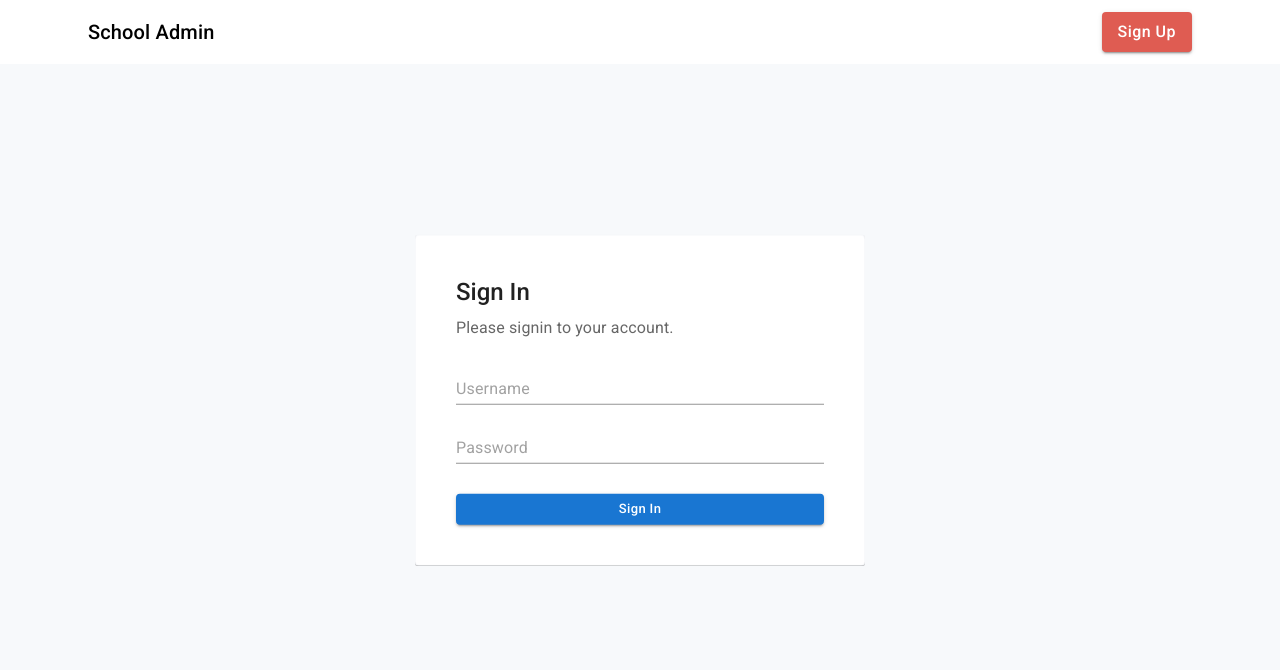
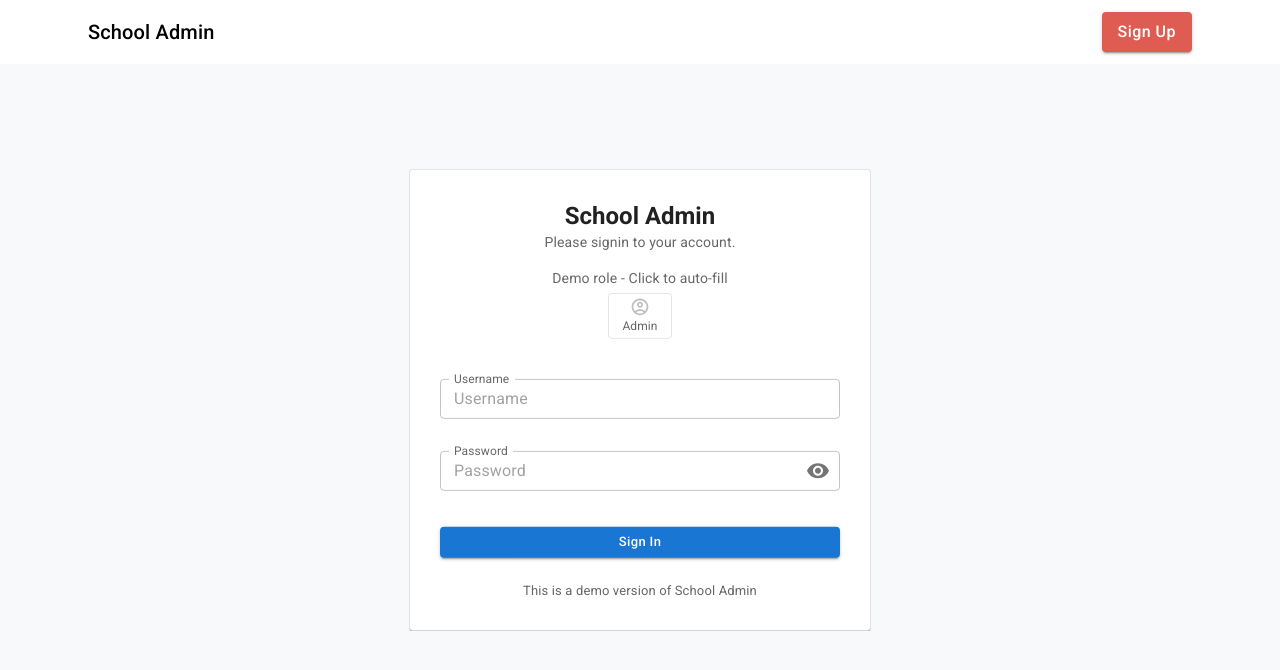
Before and after one commit to buddhagrg/school-admin-frontend, a React (Vite) app: page /auth/login in a window 1280 px wide. Shown: the top 670 px of the page. Built offline with nearby package versions, Linux system fonts and the light colour scheme; no server answers.

Commit message:
add demo admin role for easy login

```diff
--- /dev/null
+++ b/src/app/auth/pages/login/demo-roles.tsx
@@ -0,0 +1,36 @@
+import React from 'react';
+import { AccountCircleOutlined } from '@mui/icons-material';
+import { Box, Button, Typography } from '@mui/material';
+
+type DemoRolesProps = {
+  onClick: () => void;
+};
+export const DemoRoles: React.FC<DemoRolesProps> = ({ onClick }) => {
+  return (
+    <Box
+      sx={{ display: 'flex', flexDirection: 'column', alignItems: 'center', textAlign: 'center' }}
+    >
+      <Typography gutterBottom variant='body2' color='text.secondary'>
+        Demo role - Click to auto-fill
+      </Typography>
+      <Button
+        size='small'
+        variant='outlined'
+        sx={{
+          display: 'flex',
+          flexDirection: 'column',
+          alignItems: 'center',
+          justifyContent: 'center',
+          textAlign: 'center',
+          borderColor: '#e4e4e7'
+        }}
+        onClick={onClick}
+      >
+        <AccountCircleOutlined fontSize='small' color='disabled' />
+        <Typography color='text.secondary' sx={{ fontSize: '12px' }}>
+          Admin
+        </Typography>
+      </Button>
+    </Box>
+  );
+};
--- a/src/app/auth/pages/login/login-form.tsx
+++ b/src/app/auth/pages/login/login-form.tsx
@@ -1,48 +1,78 @@
-import { FC } from 'react';
-import { Button, Stack, TextField } from '@mui/material';
+import { FC, useState } from 'react';
+import {
+  Button,
+  FormControl,
+  FormHelperText,
+  IconButton,
+  InputAdornment,
+  InputLabel,
+  OutlinedInput,
+  Stack,
+  TextField
+} from '@mui/material';
 import { UseFormReturn } from 'react-hook-form';
 import { LoginRequest } from '../../types';
+import { ApiError } from '@/components/errors';
+import { Visibility, VisibilityOff } from '@mui/icons-material';
 
 type LoginFormProps = {
   onSubmit: () => void;
   methods: UseFormReturn<LoginRequest>;
   isFetching: boolean;
+  apiErrors: string[];
 };
 
-export const LoginForm: FC<LoginFormProps> = ({ onSubmit, methods, isFetching }) => {
+export const LoginForm: FC<LoginFormProps> = ({ onSubmit, methods, isFetching, apiErrors }) => {
   const {
     register,
     formState: { errors }
   } = methods;
+  const [showPassword, setShowPassword] = useState<boolean>(false);
+  const togglePasswordVisibility = () => {
+    setShowPassword(!showPassword);
+  };
 
   return (
     <form onSubmit={onSubmit}>
-      <div>
+      <FormControl fullWidth size='small' sx={{ mt: 3 }} variant='outlined'>
         <TextField
-          variant='standard'
+          variant='outlined'
           size='small'
+          label='Username'
           type='text'
           placeholder='Username'
-          sx={{ margin: '30px 0' }}
           fullWidth
+          slotProps={{ inputLabel: { shrink: true } }}
           {...register('username')}
           error={!!errors.username}
           helperText={errors.username?.message}
         />
-      </div>
-      <div>
-        <TextField
-          variant='standard'
-          size='small'
-          type='password'
+      </FormControl>
+
+      <FormControl fullWidth size='small' sx={{ my: 4 }} variant='outlined'>
+        <InputLabel shrink>Password</InputLabel>
+        <OutlinedInput
+          type={showPassword ? 'text' : 'password'}
+          label='Password'
           placeholder='Password'
-          sx={{ marginBottom: '30px' }}
-          fullWidth
           {...register('password')}
           error={!!errors.password}
-          helperText={errors.password?.message}
+          notched
+          endAdornment={
+            <InputAdornment position='end'>
+              <IconButton
+                aria-label={showPassword ? 'hide the password' : 'display the password'}
+                onClick={togglePasswordVisibility}
+                edge='end'
+              >
+                {showPassword ? <VisibilityOff /> : <Visibility />}
+              </IconButton>
+            </InputAdornment>
+          }
         />
-      </div>
+        <FormHelperText error>{errors?.password?.message}</FormHelperText>
+      </FormControl>
+      <ApiError messages={apiErrors} />
       <Stack>
         <Button
           loading={isFetching}
--- a/src/app/auth/pages/login/login.tsx
+++ b/src/app/auth/pages/login/login.tsx
@@ -11,18 +11,22 @@ import { Link } from 'react-router-dom';
 import { LoginRequest, LoginSchema } from '../../types';
 import { LoginForm } from './login-form';
 import { formatApiError } from '@/utils/helpers/format-api-error';
-import { ApiError } from '@/components/errors';
 import { HomeBar } from '@/components/home-bar';
 import { useLoginMutation } from '../../auth-api';
 import { setUser } from '../../auth-slice';
+import { DemoRoles } from './demo-roles';
 
 export const Login = () => {
   const navigate = useNavigate();
   const dispatch = useDispatch();
   const methods = useForm<LoginRequest>({ resolver: zodResolver(LoginSchema) });
   const [apiErrors, setApiErrors] = useState<string[]>([]);
+  const [login, { isLoading }] = useLoginMutation();
 
-  const [login, { isLoading }] = useLoginMutation();
+  const updateState = () => {
+    methods.setValue('username', 'admin@school-admin.xyz');
+    methods.setValue('password', 'iamadmin');
+  };
 
   const onSubmit = async (data: LoginRequest) => {
     try {
@@ -70,24 +74,32 @@ export const Login = () => {
         }}
       >
         <Box
+          component={Paper}
           sx={{
-            width: { xs: '400px', md: '450px' }
+            width: { xs: '350px', md: '400px' },
+            border: '1px solid #e4e4e7',
+            padding: '30px',
+            textAlign: 'center'
           }}
         >
-          <Box sx={{ border: '1px solid #f3f6f999', padding: '40px' }} component={Paper}>
-            <Typography component='div' variant='h5' gutterBottom sx={{ fontWeight: 500 }}>
-              Sign In
+          <Typography component='div' variant='h5' sx={{ fontWeight: 600 }}>
+            School Admin
           </Typography>
-            <Typography variant='body1' color='text.secondary' gutterBottom>
+          <Typography variant='body2' color='text.secondary'>
             Please signin to your account.
           </Typography>
+          <Box sx={{ mt: 2 }} />
+          <DemoRoles onClick={updateState} />
+          <Box sx={{ mt: 2 }} />
           <LoginForm
             methods={methods}
             onSubmit={methods.handleSubmit(onSubmit)}
             isFetching={isLoading}
+            apiErrors={apiErrors}
           />
-            <ApiError messages={apiErrors} />
-          </Box>
+          <Typography sx={{ mt: 3, fontSize: '13px' }} color='text.secondary' variant='body2'>
+            This is a demo version of School Admin
+          </Typography>
         </Box>
       </Box>
     </>
--- a/src/components/errors/api-error.tsx
+++ b/src/components/errors/api-error.tsx
@@ -6,7 +6,16 @@ export const ApiError = ({ messages }: { messages: string[] }) => {
   }
 
   return (
-    <Box sx={{ mt: 2, color: 'red', fontSize: '15px' }}>
+    <Box
+      sx={{
+        color: 'red',
+        border: '1px solid red',
+        borderRadius: '5px',
+        fontSize: '15px',
+        textAlign: 'left',
+        mb: 2
+      }}
+    >
       <ul>
         {messages.map((msg) => (
           <li key={msg}>{msg}</li>
```
Lines whose indentation alone changed are shown as unchanged.
